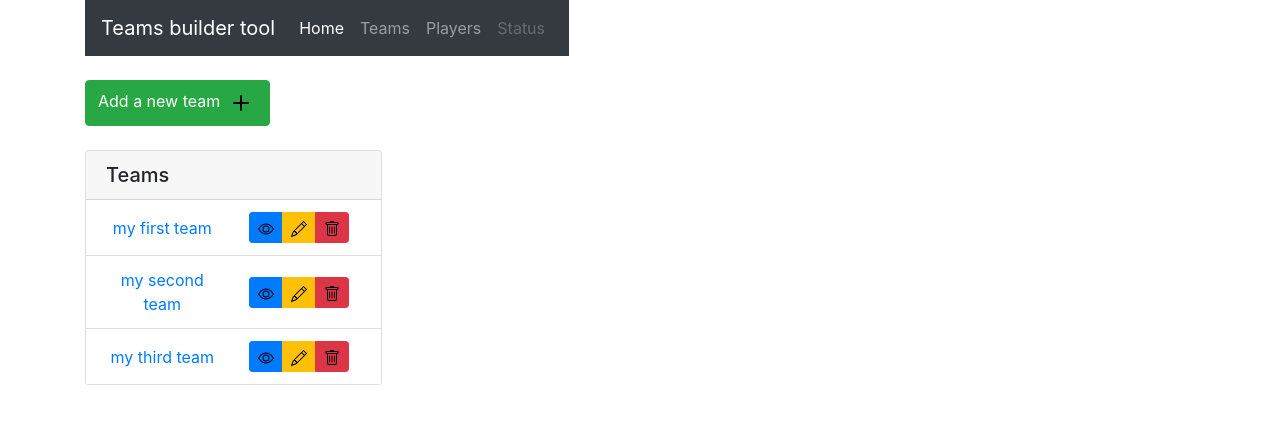
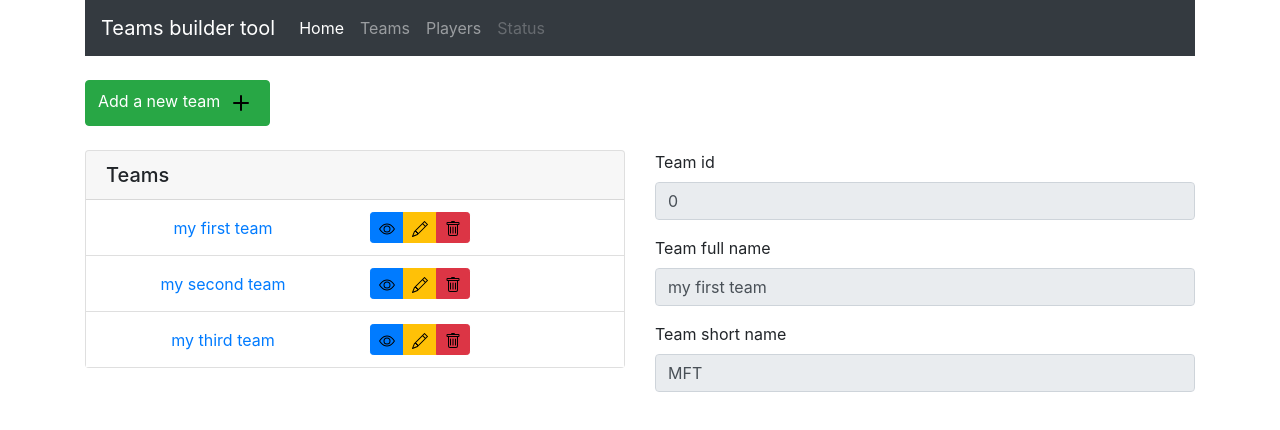
Before and after one commit to salsama59/team-builder-tool, an Angular app: page / in a window 1280 px wide. Shown: the top 430 px of the page. Built offline with nearby package versions, Linux system fonts and the light colour scheme.

Commit message:
Team element component implementation
Added the new component.
Refactored the app component for alignment purpose.
Refactored the header component for alignment purpose.
Refactored the teams component for alignment purpose.
Added the new component to the app module declaration.

```diff
--- a/src/app/app.component.html
+++ b/src/app/app.component.html
@@ -1,8 +1,4 @@
 <div class="container">
-  <div class="row">
-    <app-header [headerTitle]="title"></app-header>
-  </div>
-  <div class="row">
-    <app-teams></app-teams>
-  </div>
+  <app-header [headerTitle]="title"></app-header>
+  <app-teams></app-teams>
 </div>
--- a/src/app/app.module.ts
+++ b/src/app/app.module.ts
@@ -4,12 +4,14 @@ import { NgModule } from '@angular/core';
 import { AppComponent } from './app.component';
 import { HeaderComponent } from './header/header.component';
 import { TeamsComponent } from './teams/teams.component';
+import { TeamComponent } from './teams/team/team.component';
 
 @NgModule({
   declarations: [
     AppComponent,
     HeaderComponent,
-    TeamsComponent
+    TeamsComponent,
+    TeamComponent
   ],
   imports: [
     BrowserModule
--- a/src/app/header/header.component.html
+++ b/src/app/header/header.component.html
@@ -1,4 +1,3 @@
-<div class="col">
 <nav class="navbar navbar-expand-lg navbar-dark bg-dark">
     <a class="navbar-brand" href="#">{{ headerTitle}}</a>
     <button class="navbar-toggler" type="button" data-toggle="collapse" data-target="#navbarNav"
@@ -17,24 +16,8 @@
                 <a id="players-tab-link" class="nav-link" href="#">Players</a>
             </li>
             <li class="nav-item">
-                    <a id="status-tab-link" class="nav-link disabled" href="#" tabindex="-1"
-                        aria-disabled="true">Status</a>
+                <a id="status-tab-link" class="nav-link disabled" href="#" tabindex="-1" aria-disabled="true">Status</a>
             </li>
         </ul>
     </div>
 </nav>
-    <!-- <ul class="nav nav-tabs">
-        <li class="nav-item">
-            <a id="home-tab-link" class="nav-link active" href="#">Home</a>
-        </li>
-        <li class="nav-item">
-            <a id="teams-tab-link" class="nav-link" href="#">Teams</a>
-        </li>
-        <li class="nav-item">
-            <a id="players-tab-link" class="nav-link" href="#">Players</a>
-        </li>
-        <li class="nav-item">
-            <a id="status-tab-link" class="nav-link disabled" href="#" tabindex="-1" aria-disabled="true">Status</a>
-        </li>
-    </ul> -->
-</div>
--- /dev/null
+++ b/src/app/teams/team/team.component.html
@@ -0,0 +1,16 @@
+<form>
+    <div class="form-group">
+        <label for="teamIdFormInput">Team id</label>
+        <input type="text" class="form-control" id="teamIdFormInput" value="{{currentTeam?.teamId}}" disabled>
+    </div>
+    <div class="form-group">
+        <label for="teamFullNameFormInput">Team full name</label>
+        <input type="text" class="form-control" id="teamFullNameFormInput" value="{{currentTeam?.teamFullName}}"
+            disabled>
+    </div>
+    <div class="form-group">
+        <label for="teamShortNameFormInput">Team short name</label>
+        <input type="text" class="form-control" id="teamShortNameFormInput" value="{{currentTeam?.teamShortName}}"
+            disabled>
+    </div>
+</form>
--- /dev/null
+++ b/src/app/teams/team/team.component.ts
@@ -0,0 +1,13 @@
+import { Component, Input } from '@angular/core';
+import { Team } from 'src/app/models/team.model';
+
+@Component({
+  selector: 'app-team',
+  templateUrl: './team.component.html',
+  styleUrls: ['./team.component.css']
+})
+export class TeamComponent {
+
+  @Input()
+  public currentTeam: Team | null = null;
+}
--- a/src/app/teams/teams.component.html
+++ b/src/app/teams/teams.component.html
@@ -1,14 +1,13 @@
-<div class="col">
 <br>
-    <div class="row">
-        <div class="col">
+<div>
     <a id="new-team-buton-id" href="#" class="btn btn-success">
         Add a new team
         <img src="assets/images/plus.svg" class="img-fluid icon-medium" alt="plus.svg">
     </a>
 </div>
-    </div>
 <br>
+<div class="row">
+    <div class="col">
         <div class="card">
             <div class="row">
                 <div class="col">
@@ -19,7 +18,7 @@
                 <div class="col">
                     <ul *ngIf="teams.length; else noTeamPresent" class="list-group list-group-flush">
                         <li class="list-group-item" *ngFor="let team of teams">
-                        <div class="row d-flex align-items-center justify-content-center">
+                            <div class="row align-items-center">
                                 <div class="col">
                                     <a id="{{'team-element-' + team.teamId}}" href="#" class="card-link">
                                         <div class="text-center">
@@ -52,3 +51,7 @@
             </div>
         </div>
     </div>
+    <div class="col">
+        <app-team [currentTeam]="teams[0]"></app-team>
+    </div>
+</div>
```
Also changed, not shown: src/app/teams/team/team.component.css (added). Lines whose indentation alone changed are shown as unchanged.
